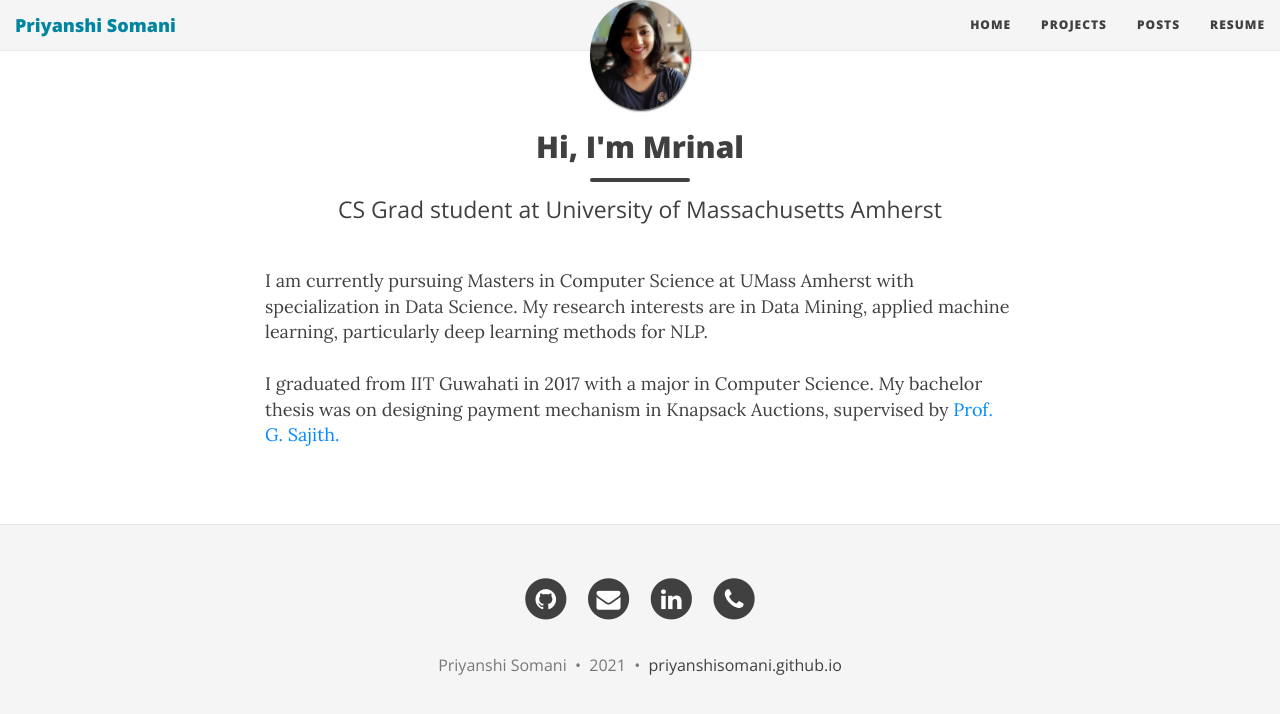
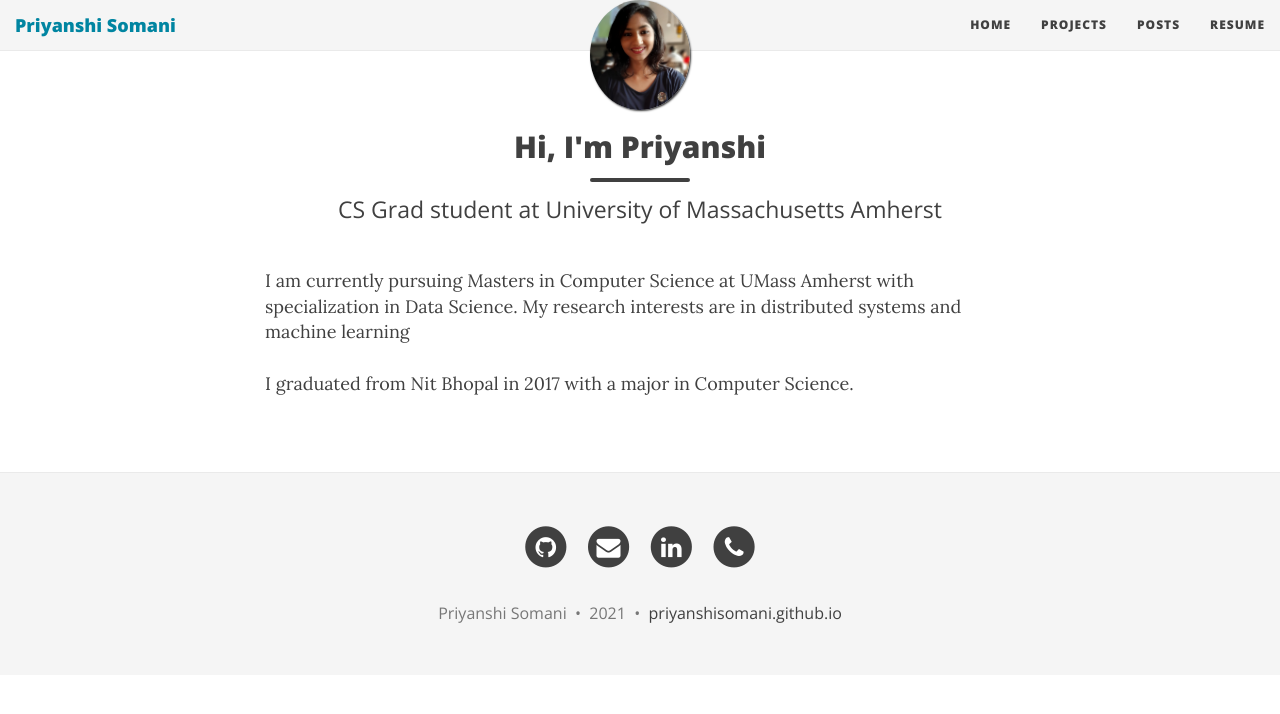
Before and after one commit to prsomani/prsomani.github.io, a Jekyll site: the page built from index.html, in a window 1280 px wide. Shown: the top 714 px of the page. Built offline with Jekyll 4.4.1, drawn with Linux system fonts in a browser that asks for light colours; nearby versions of some CDN libraries; the list of posts is cut into pages by our own code.

Commit message:
Updating description

```diff
--- a/index.html
+++ b/index.html
@@ -1,10 +1,10 @@
 ---
 layout: page
-title: Hi, I'm Mrinal
+title: Hi, I'm Priyanshi
 subtitle: CS Grad student at University of Massachusetts Amherst
 use-site-title: true
 ---
 
-<br>I am currently pursuing Masters in Computer Science at UMass Amherst with specialization in Data Science. My research interests are in Data Mining, applied machine learning, particularly deep learning methods for NLP. <br><br>
+<br>I am currently pursuing Masters in Computer Science at UMass Amherst with specialization in Data Science. My research interests are in distributed systems and machine learning <br><br>
 
-I graduated from IIT Guwahati in 2017 with a major in Computer Science. My bachelor thesis was on designing payment mechanism in Knapsack Auctions, supervised by <a href="http://www.iitg.ac.in/sajith/" target="_blank">Prof. G. Sajith.</a><br><br>
+I graduated from Nit Bhopal in 2017 with a major in Computer Science.</a><br><br>
```
